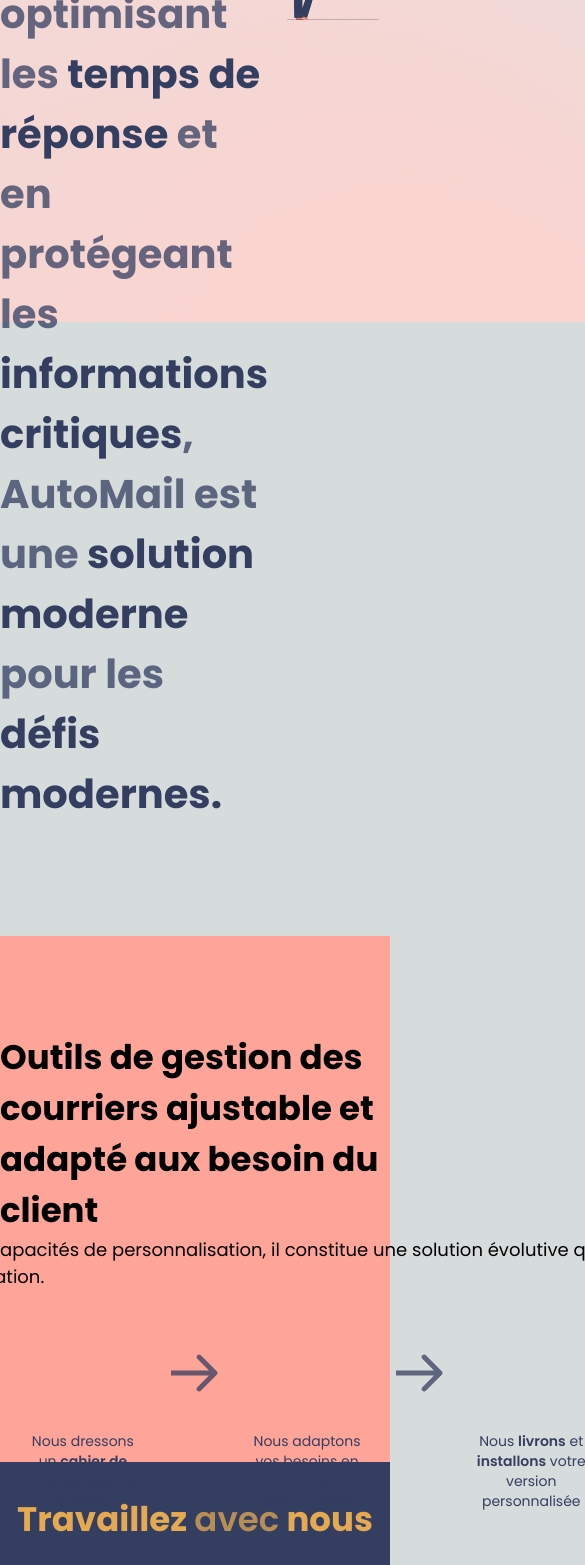
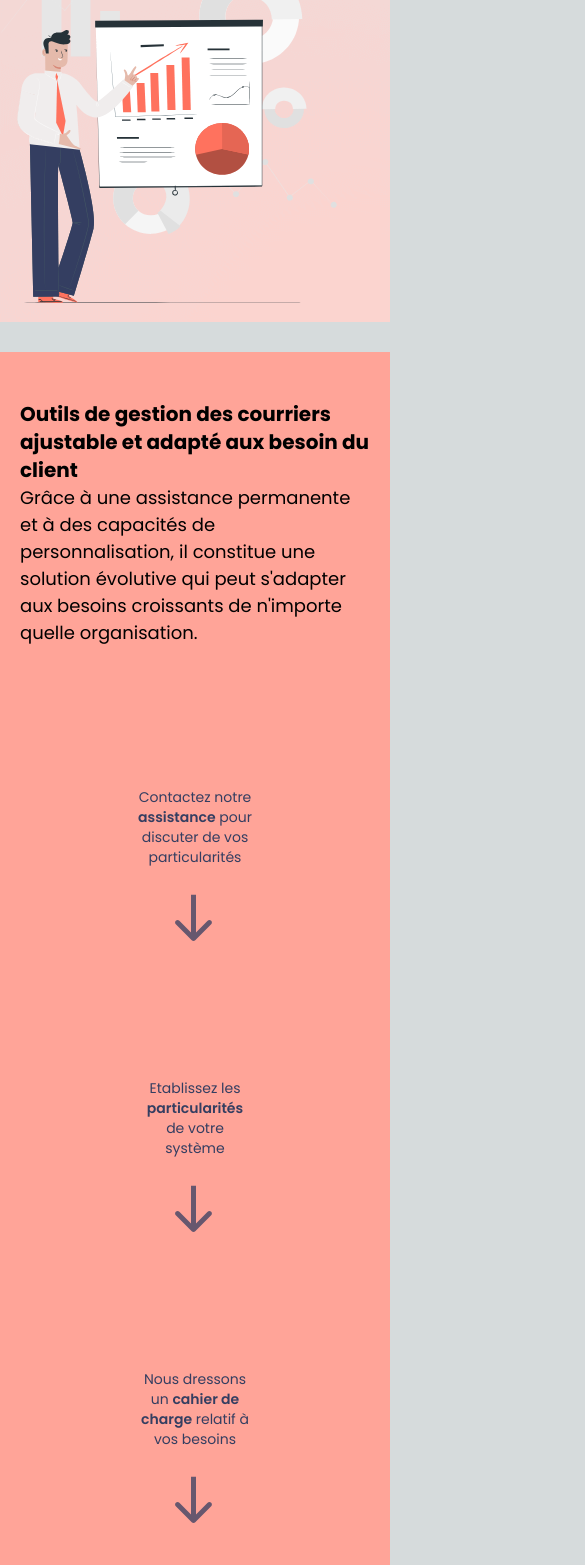
Before and after one commit to koumishop/auto-mail, a Next.js app: page /solutions in a window 390 px wide. Shown: the part 432-1997 px from the top of the page, 585 px wide, since content can reach past the window. Built offline with nearby package versions, Linux system fonts and the light colour scheme; some icons are missing.

Commit message:
feat: set responsiveness to solutions page

```diff
--- a/src/app/solutions/page.js
+++ b/src/app/solutions/page.js
@@ -4,28 +4,28 @@
 
 export default function Solutions() {
     return (
-      <main className="flex flex-col items-center justify-between pt-24 px-24">
-        <section className="w-screen flex justify-center space-x-4 pb-28">
-          <h1 className="w-[741px] text-[40px] text-[#343E61]">
+      <main className="flex flex-col items-center justify-between pt-12 px-12 md:pt-24 md:px-24 overflow-hidden">
+        <section className="w-screen md:flex md:justify-center md:space-x-4 pb-12 md:pb-28">
+          <h1 className="md:w-[741px] text-[22px] md:text-[40px] mx-5 md:mx-0 text-[#343E61]">
             <span className="opacity-75">En réduisant la</span> charge de travail manuelle<span className="opacity-75">, en optimisant les</span> temps de réponse <span className="opacity-75">et en protégeant les</span> informations critiques<span className="opacity-75">, AutoMail est une</span> solution moderne <span className="opacity-75">pour les</span> défis modernes.
           </h1>
-          <div className="w-[437px] h-[444px] relative">
+          <div className="w-[337px] h-[344px] md:w-[437px] md:h-[444px] relative">
             <Image src="/charts.svg" alt="auto mail dashboard screen" fill loading="lazy" className="absolute" />
           </div>
         </section>
-        <section className="w-screen h-[526px] flex flex-col items-center bg-[#ffa498]">
-          <h2 className="flex justify-center text-[34px] mt-24">Outils de gestion des courriers ajustable et adapté aux besoin du client</h2>
-          <p className="w-[1236px]">
+        <section className="w-screen md:h-[526px] flex flex-col items-center bg-[#ffa498]">
+          <h2 className="flex justify-center  text-xl md:text-[34px] mt-12 mx-5 md:mx-0 md:mt-24 md:mb-9">Outils de gestion des courriers ajustable et adapté aux besoin du client</h2>
+          <p className="w-full md:w-[1236px] px-5 md:px-0 ">
             Grâce à une assistance permanente et à des capacités de personnalisation, il constitue une solution évolutive qui peut s'adapter aux besoins croissants de n'importe quelle organisation.
           </p>
-          <div className="w-[1236px] flex items-start justify-between">
+          <div className="md:w-[1236px] flex flex-col md:flex-row items-start justify-between">
             <div className="flex flex-col items-center">
               <Icon icon="solar:headphones-square-sound-bold-duotone" width={85} height={85} color="#FFFFFF" className="mt-10 mb-4"/>
               <p className="w-[115px] text-sm text-[#343E61] text-center">
                 Contactez notre <strong className="font-semibold">assistance</strong> pour discuter de vos particularités
               </p>
             </div>
-            <svg xmlns="http://www.w3.org/2000/svg" className="mt-16" width="47" height="38" viewBox="0 0 47 38" fill="none">
+            <svg xmlns="http://www.w3.org/2000/svg" className="mt-8 md:mt-16 ml-8 md:ml-0 rotate-90 md:rotate-0" width="47" height="38" viewBox="0 0 47 38" fill="none">
               <path d="M45.7678 20.7678C46.7441 19.7915 46.7441 18.2085 45.7678 17.2322L29.8579 1.32233C28.8816 0.34602 27.2986 0.34602 26.3223 1.32233C25.346 2.29864 25.346 3.88155 26.3223 4.85786L40.4645 19L26.3223 33.1421C25.346 34.1184 25.346 35.7014 26.3223 36.6777C27.2986 37.654 28.8816 37.654 29.8579 36.6777L45.7678 20.7678ZM0 21.5H44V16.5H0V21.5Z" fill="#343E61" fill-opacity="0.75"/>
             </svg>
             <div className="flex flex-col items-center">
@@ -34,7 +34,7 @@
                 Etablissez les <strong className="font-semibold">particularités</strong> de votre système
               </p>
             </div>
-            <svg xmlns="http://www.w3.org/2000/svg" className="mt-16" width="47" height="38" viewBox="0 0 47 38" fill="none">
+            <svg xmlns="http://www.w3.org/2000/svg" className="mt-8 md:mt-16 ml-8 md:ml-0 rotate-90 md:rotate-0" width="47" height="38" viewBox="0 0 47 38" fill="none">
               <path d="M45.7678 20.7678C46.7441 19.7915 46.7441 18.2085 45.7678 17.2322L29.8579 1.32233C28.8816 0.34602 27.2986 0.34602 26.3223 1.32233C25.346 2.29864 25.346 3.88155 26.3223 4.85786L40.4645 19L26.3223 33.1421C25.346 34.1184 25.346 35.7014 26.3223 36.6777C27.2986 37.654 28.8816 37.654 29.8579 36.6777L45.7678 20.7678ZM0 21.5H44V16.5H0V21.5Z" fill="#343E61" fill-opacity="0.75"/>
             </svg>
             <div className="flex flex-col items-center">
@@ -43,7 +43,7 @@
                 Nous dressons un <strong className="font-semibold">cahier de charge</strong> relatif à vos besoins
               </p>
             </div>
-            <svg xmlns="http://www.w3.org/2000/svg" className="mt-16" width="47" height="38" viewBox="0 0 47 38" fill="none">
+            <svg xmlns="http://www.w3.org/2000/svg" className="mt-8 md:mt-16 ml-8 md:ml-0 rotate-90 md:rotate-0" width="47" height="38" viewBox="0 0 47 38" fill="none">
               <path d="M45.7678 20.7678C46.7441 19.7915 46.7441 18.2085 45.7678 17.2322L29.8579 1.32233C28.8816 0.34602 27.2986 0.34602 26.3223 1.32233C25.346 2.29864 25.346 3.88155 26.3223 4.85786L40.4645 19L26.3223 33.1421C25.346 34.1184 25.346 35.7014 26.3223 36.6777C27.2986 37.654 28.8816 37.654 29.8579 36.6777L45.7678 20.7678ZM0 21.5H44V16.5H0V21.5Z" fill="#343E61" fill-opacity="0.75"/>
             </svg>
             <div className="flex flex-col items-center">
@@ -52,7 +52,7 @@
                 Nous adaptons vos besoins en une <strong className="font-semibold">version personnalisée</strong>
               </p>
             </div>
-            <svg xmlns="http://www.w3.org/2000/svg" className="mt-16" width="47" height="38" viewBox="0 0 47 38" fill="none">
+            <svg xmlns="http://www.w3.org/2000/svg" className="mt-8 md:mt-16 ml-8 md:ml-0 rotate-90 md:rotate-0" width="47" height="38" viewBox="0 0 47 38" fill="none">
               <path d="M45.7678 20.7678C46.7441 19.7915 46.7441 18.2085 45.7678 17.2322L29.8579 1.32233C28.8816 0.34602 27.2986 0.34602 26.3223 1.32233C25.346 2.29864 25.346 3.88155 26.3223 4.85786L40.4645 19L26.3223 33.1421C25.346 34.1184 25.346 35.7014 26.3223 36.6777C27.2986 37.654 28.8816 37.654 29.8579 36.6777L45.7678 20.7678ZM0 21.5H44V16.5H0V21.5Z" fill="#343E61" fill-opacity="0.75"/>
             </svg>
             <div className="flex flex-col items-center">
@@ -61,10 +61,10 @@
                 Nous <strong className="font-semibold">livrons</strong> et <strong className="font-semibold">installons</strong> votre version personnalisée
               </p>
             </div>
-            <svg xmlns="http://www.w3.org/2000/svg" className="mt-16" width="47" height="38" viewBox="0 0 47 38" fill="none">
+            <svg xmlns="http://www.w3.org/2000/svg" className="mt-8 md:mt-16 ml-8 md:ml-0 rotate-90 md:rotate-0" width="47" height="38" viewBox="0 0 47 38" fill="none">
               <path d="M45.7678 20.7678C46.7441 19.7915 46.7441 18.2085 45.7678 17.2322L29.8579 1.32233C28.8816 0.34602 27.2986 0.34602 26.3223 1.32233C25.346 2.29864 25.346 3.88155 26.3223 4.85786L40.4645 19L26.3223 33.1421C25.346 34.1184 25.346 35.7014 26.3223 36.6777C27.2986 37.654 28.8816 37.654 29.8579 36.6777L45.7678 20.7678ZM0 21.5H44V16.5H0V21.5Z" fill="#343E61" fill-opacity="0.75"/>
             </svg>
-            <div className="flex flex-col items-center">
+            <div className="flex flex-col items-center pb-5 md:pb-0">
               <Icon icon="solar:presentation-graph-bold-duotone" width={85} height={85} color="#FFFFFF" className="mt-10 mb-4"/>
               <p className="w-[115px] text-sm text-[#343E61] text-center">
                 Nous assurons la <strong className="font-semibold">formation</strong> des futurs utilisateurs et la <strong className="font-semibold">maintenance</strong> de l’application
```
